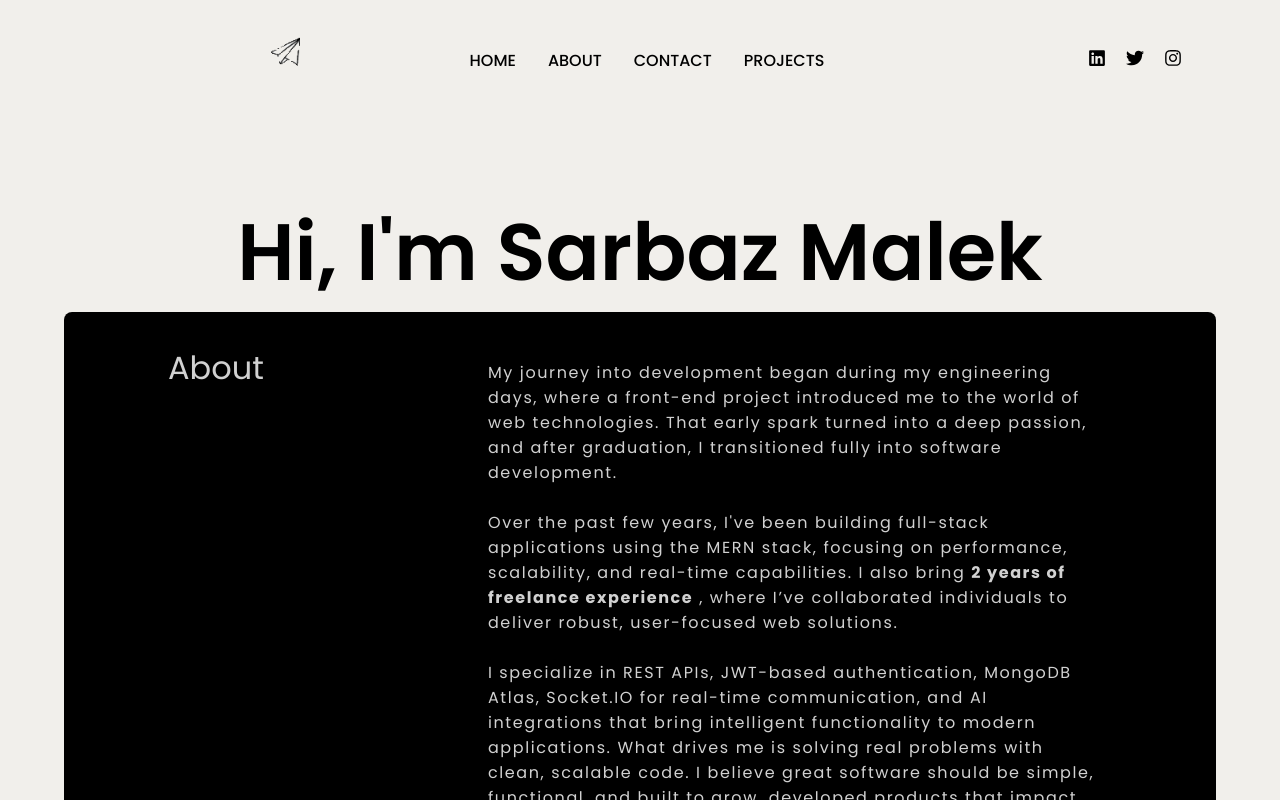
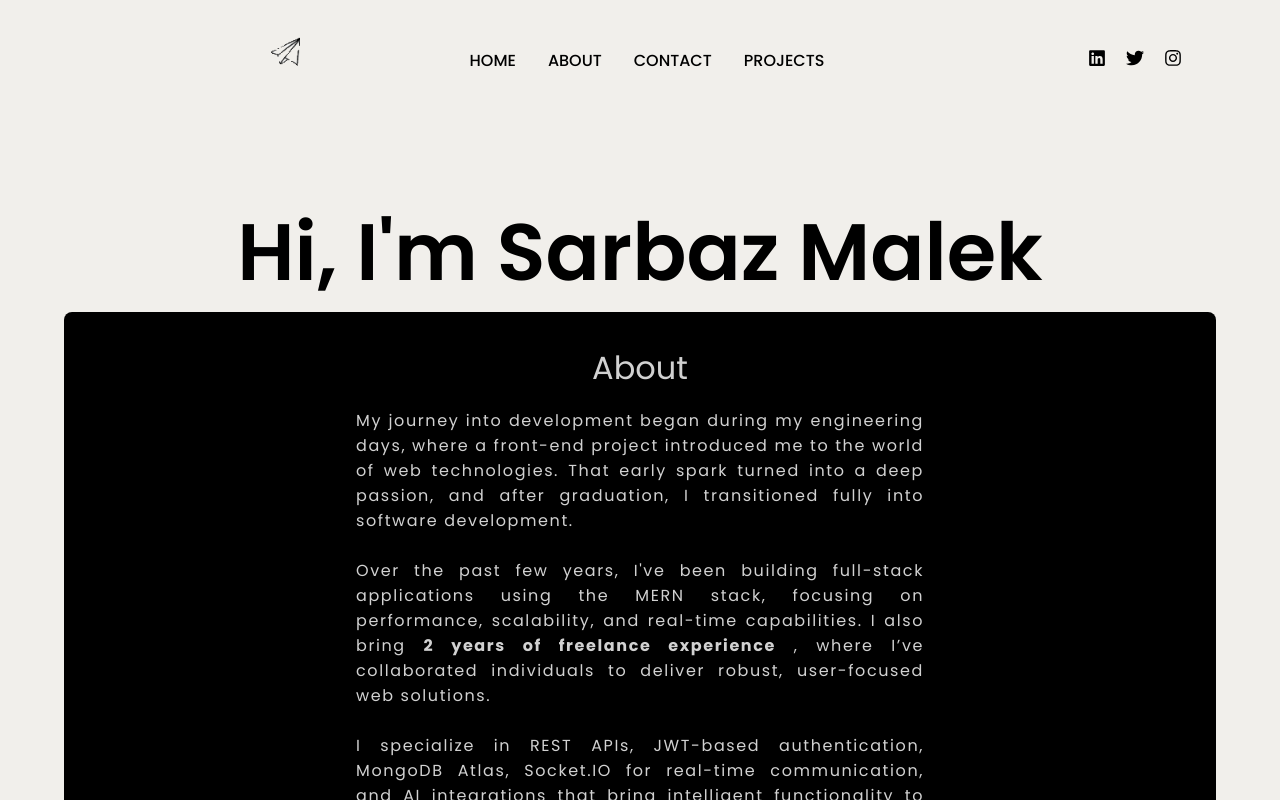
Before and after one commit to Sarbaj/sarbazcv, a React (Vite) app in the folder front/: page /about in a window 1280 px wide. Built offline with nearby package versions, Linux system fonts and the light colour scheme.

Commit message:
about responsive

```diff
--- a/front/src/STYLE/about.css
+++ b/front/src/STYLE/about.css
@@ -1,4 +1,4 @@
-.about-container{
+.about-container {
     width: 100vw;
     min-height: 85vh;
     display: flex;
@@ -7,50 +7,74 @@
     align-items: center;
 }
 
-.about-container > h1{
+.about-container > h1 {
     font-size: 5rem;
     font-family: "Poppins", sans-serif;
     font-weight: 600;
-    font-style: normal;
     overflow: hidden;
+    text-align: center;
+}
 
-
-}
-.about-container .about:nth-child(2){
+.about-container .about {
     width: 90vw;
     min-height: 50vh;
-    background:rgb(0, 0, 0);
+    background: rgb(0, 0, 0);
     color: rgba(255, 255, 255, 0.821);
-    border-radius: 8px 8px 0px 0px;
-    padding:2rem 0rem;
+    border-radius: 8px;
+    padding: 2rem 1rem;
     display: flex;
-    justify-content: space-around;
+    flex-direction: column;
+    align-items: center;
+    justify-content: center;
+    margin-bottom: 2rem; /* Spacing between sections */
+}
 
-}
-.about-container .about{
-    width: 90vw;
-    min-height: 50vh;
-    background:rgb(0, 0, 0);
-    color: rgba(255, 255, 255, 0.821);
-    border-radius: 0px 0px 8px 8px;
-    padding:2rem 0rem;
-    display: flex;
-    justify-content: space-around;
-
-}
-.about-container .about h1{
+.about-container .about h1 {
     font-family: "Poppins", sans-serif;
     font-weight: 400;
-    font-style: normal;
+    text-align: center;
 }
-.about-container .about .content{
+
+.about-container .about .content {
     min-height: 40vh;
-    width: 50vw;
+    width: 100%; /* Use full width for content */
+    max-width: 600px; /* Limit max width */
     font-family: "Poppins", sans-serif;
     font-weight: 400;
-    font-style: normal;
     font-size: 1rem;
-    letter-spacing:0.1rem;
+    letter-spacing: 0.1rem;
     padding: 1rem;
     overflow: visible;
+    text-align: justify; /* Improve text readability */
 }
+
+/* Responsive Styles */
+@media (max-width: 800px) {
+    .about-container > h1 {
+        font-size: 3rem; /* Smaller font size for smaller screens */
+    }
+
+    .about-container .about {
+        min-height: auto; /* Make section height fluid */
+        padding: 1.5rem;
+    }
+
+    .about-container .about .content {
+        font-size: 0.9rem; /* Reduce font size for readability */
+        padding: 0.5rem;
+    }
+}
+
+@media (max-width: 480px) {
+    .about-container > h1 {
+        font-size: 2.5rem; /* Further reduced font size */
+    }
+
+    .about-container .about {
+        padding: 1rem;
+    }
+
+    .about-container .about .content {
+        font-size: 0.8rem; /* Smaller font size for mobile */
+    }
+}
```
